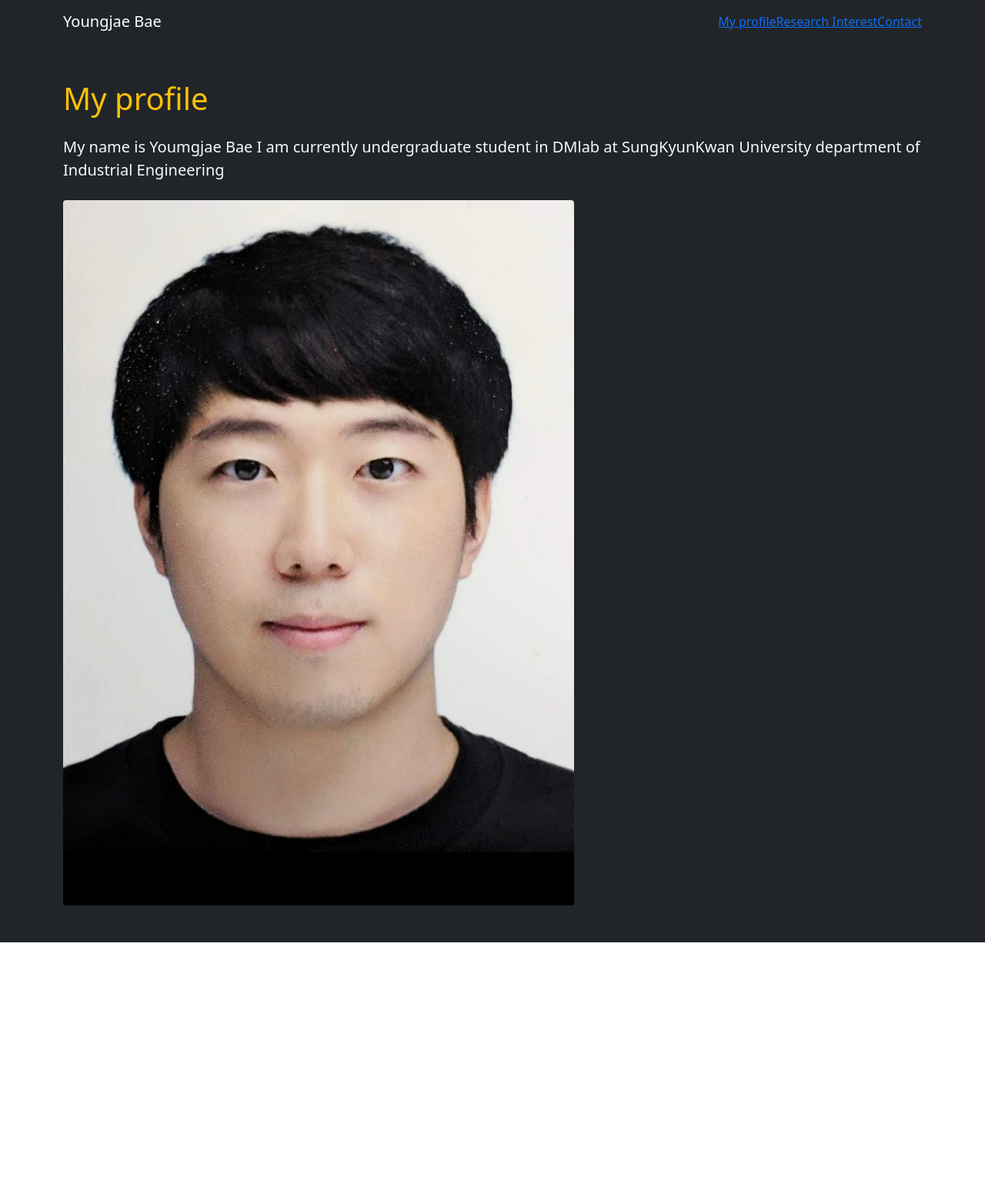
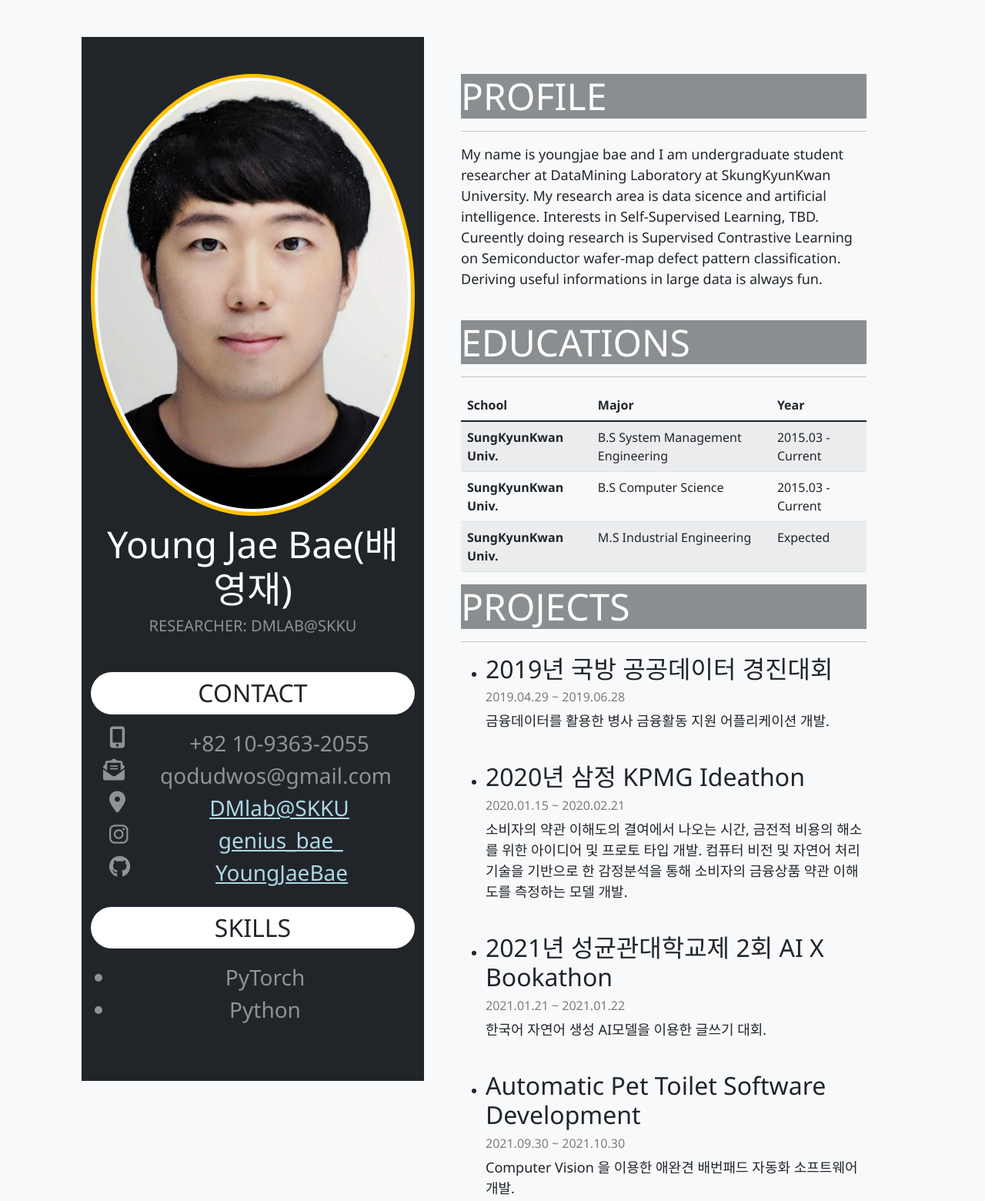
Before and after one commit to YoungJaeBae/YoungJaeBae.github.io, a plain HTML site: page index.html in a window 1280 px wide. Shown: the top 1560 px of the page at 77% size. Before the commit the page ends 1224 px from the top, so only its background shows below. Drawn offline with nearby package versions, Linux system fonts and the light colour scheme.

Commit message:
css added

```diff
--- a/index.html
+++ b/index.html
@@ -7,77 +7,197 @@
 
     <!-- Bootstrap CSS -->
     <link
-      href="https://cdn.jsdelivr.net/npm/bootstrap@5.0.2/dist/css/bootstrap.min.css"
+      <link
+      href="https://cdn.jsdelivr.net/npm/bootstrap@5.1.3/dist/css/bootstrap.min.css"
       rel="stylesheet"
-      integrity="sha384-EVSTQN3/azprG1Anm3QDgpJLIm9Nao0Yz1ztcQTwFspd3yD65VohhpuuCOmLASjC"
+      integrity="sha384-1BmE4kWBq78iYhFldvKuhfTAU6auU8tT94WrHftjDbrCEXSU1oBoqyl2QvZ6jIW3"
       crossorigin="anonymous"
     />
+    <link
+      rel="stylesheet"
+      href="https://cdnjs.cloudflare.com/ajax/libs/font-awesome/6.0.0-beta2/css/all.min.css"
+      integrity="sha512-YWzhKL2whUzgiheMoBFwW8CKV4qpHQAEuvilg9FAn5VJUDwKZZxkJNuGM4XkWuk94WCrrwslk8yWNGmY1EduTA=="
+      crossorigin="anonymous"
+      referrerpolicy="no-referrer"
+    />
+    <link rel="stylesheet" href="style.css" />
 
-    <title>Youngjae Bae</title>
+    <title>Youngjae Bae Resume</title>
   </head>
-  <body>
-    <!--nav bar-->
-    <nav class="navbar navbar-expand-lg bg-dark navbar-dark">
-      <div class="container">
-        <a href="#" class="navbar-brand">Youngjae Bae</a>
-        <button
-          class="navbar-toggler"
-          type="button"
-          data-bs-toggle="collapse"
-          data-bs-target="#navmenu"
-        >
-          <span class="navbar-toggler-icon"></span>
-        </button>
-        <div class="collapse navbar-collapse" id="navmenu">
-          <ul class="navbar-nav ms-auto">
-            <li class="nav-item">
-              <a href="#profile" class="navlink"> My profile</a>
-            </li>
-            <li class="Rnavitem">
-              <a href="#research" class="navlink"> Research Interest</a>
-            </li>
-            <li class="nav-item">
-              <a href="#contact" class="navlink"> Contact</a>
-            </li>
-          </ul>
-        </div>
-      </div>
-    </nav>
-    <!-- showcase -->
-    <section class="bg-dark text-light p-5 text-center text-sm-start">
-      <div class="container">
-        <div class="d-sm-flex">
-          <div>
-            <div>
-              <h1><span class="text-warning">My profile</span></h1>
-              <p class="lead my-4">
-                My name is Youmgjae Bae I am currently undergraduate student in
-                DMlab at SungKyunKwan University department of Industrial
-                Engineering
-              </p>
-            </div>
+
+  <body class="bg-light">
+    <div class="container-xl p-5">
+      <div class="row justify-content-between">
+        <div class="col-lg-5 bg-dark text-white text-center py-5 mr-5 h-100">
+          <div class="header-left">
             <img
-              class="rounded float-right w-10 h-20 d-sm-block"
               src="증명사진.jpg"
               alt=""
+              class="img-thumbnail rounded-circle mb-2 border-5 border-warning"
             />
+            <h1 class="display-5">Young Jae Bae(배영재)</h1>
+            <h4 class="lead text-uppercase text-white-50 mb-5">
+              Researcher: DMlab@SKKU
+            </h4>
+          </div>
+          <div>
+            <h5
+              class="text-uppercase bg-white text-dark fs-2 py-2 rounded-pill"
+            >
+              contact
+            </h5>
+            <ul class="list-unstyled text-white-50 fs-3 ml-5 py-2 text-left">
+              <li class="li list-item">
+                <i class="fas fa-mobile-alt float-start mx-4"></i>
+                +82 10-9363-2055
+              </li>
+              <li class="li list-item">
+                <i class="fas fa-envelope-open-text float-start mx-3"></i>
+                qodudwos@gmail.com
+              </li>
+              <li class="li list-item">
+                <i class="fas fa-map-marker-alt float-start mx-4"></i>
+                <a
+                  href="https://sites.google.com/view/skkudm/people/members?authuser=0#h.s886yhlx4zbs"
+                  >DMlab@SKKU</a
+                >
+              </li>
+              <li class="li list-item">
+                <i class="fab fa-instagram float-start mx-4"></i>
+                <a href="https://www.instagram.com/genius_bae_/">genius_bae_</a>
+              </li>
+              <li class="li list-item">
+                <i class="fab fa-github float-start mx-4"></i>
+                <a href="https://github.com/YoungJaeBae">YoungJaeBae</a>
+              </li>
+            </ul>
+          </div>
+
+          <div>
+            <h5
+              class="text-uppercase fs-2 bg-white text-dark py-2 rounded-pill"
+            >
+              Skills
+            </h5>
+            <ul
+              class="
+                list
+                text-white-50
+                fs-3
+                ml-5
+                py-2
+                text-left text-capitalize
+              "
+            >
+              <li class="list-iem">PyTorch</li>
+              <li class="list-iem">Python</li>
+            </ul>
+          </div>
+        </div>
+        <div class="col-lg-7 bg-light text-dark-py-4 py-5 px-5 ml-5 h-100">
+          <div class="header-right">
+            <h2 class="text-uppercase text-white bg-dark bg-opacity-50">
+              profile
+            </h2>
+            <hr />
+            <p>
+              My name is youngjae bae and I am undergraduate student researcher
+              at DataMining Laboratory at SkungKyunKwan University. My research
+              area is data sicence and artificial intelligence. Interests in
+              Self-Supervised Learning, TBD. Cureently doing research is
+              Supervised Contrastive Learning on Semiconductor wafer-map defect
+              pattern classification. Deriving useful informations in large data
+              is always fun.
+            </p>
+          </div>
+
+          <div>
+            <h2 class="text-uppercase text-white bg-dark bg-opacity-50">
+              Educations
+            </h2>
+            <hr />
+            <table class="table table-striped">
+              <thead class="table">
+                <th scope="col">School</th>
+                <th scope="col">Major</th>
+                <th scope="col">Year</th>
+              </thead>
+              <tbody>
+                <tr>
+                  <th scope="row">SungKyunKwan Univ.</th>
+                  <td>B.S System Management Engineering</td>
+                  <td>2015.03 - Current</td>
+                </tr>
+                <tr>
+                  <th scope="row">SungKyunKwan Univ.</th>
+                  <td>B.S Computer Science</td>
+                  <td>2015.03 - Current</td>
+                </tr>
+                <tr>
+                  <th scope="row">SungKyunKwan Univ.</th>
+                  <td>M.S Industrial Engineering</td>
+                  <td>Expected</td>
+                </tr>
+              </tbody>
+            </table>
+          </div>
+
+          <div id="projectwrapper">
+            <h2 class="text-uppercase text-white bg-dark bg-opacity-50">
+              Projects
+            </h2>
+            <hr />
+            <ul class="list">
+              <li class="list-item">
+                <h6 class="display-6">2019년 국방 공공데이터 경진대회</h6>
+                <h6 class="text-uppercase text-black-50">
+                  2019.04.29 ~ 2019.06.28
+                </h6>
+                <p>금융데이터를 활용한 병사 금융활동 지원 어플리케이션 개발.</p>
+              </li>
+              <li class="list-item">
+                <h6 class="display-6">2020년 삼정 KPMG Ideathon</h6>
+                <h6 class="text-uppercase text-black-50">
+                  2020.01.15 ~ 2020.02.21
+                </h6>
+                <p>
+                  소비자의 약관 이해도의 결여에서 나오는 시간, 금전적 비용의
+                  해소를 위한 아이디어 및 프로토 타입 개발. 컴퓨터 비전 및
+                  자연어 처리 기술을 기반으로 한 감정분석을 통해 소비자의
+                  금융상품 약관 이해도를 측정하는 모델 개발.
+                </p>
+              </li>
+              <li class="list-item">
+                <h6 class="display-6">
+                  2021년 성균관대학교제 2회 AI X Bookathon
+                </h6>
+                <h6 class="text-uppercase text-black-50">
+                  2021.01.21 ~ 2021.01.22
+                </h6>
+                <p>한국어 자연어 생성 AI모델을 이용한 글쓰기 대회.</p>
+              </li>
+              <li class="list-item">
+                <h6 class="display-6">
+                  Automatic Pet Toilet Software Development
+                </h6>
+                <h6 class="text-uppercase text-black-50">
+                  2021.09.30 ~ 2021.10.30
+                </h6>
+                <p>
+                  Computer Vision 을 이용한 애완견 배번패드 자동화 소프트웨어
+                  개발.
+                </p>
+              </li>
+            </ul>
+          </div>
+          <div>
+            <h2 class="text-uppercase text-white bg-dark bg-opacity-50">
+              Papers
+            </h2>
+            <hr />
           </div>
         </div>
       </div>
-    </section>
-    <!-- Optional JavaScript; choose one of the two! -->
-
-    <!-- Option 1: Bootstrap Bundle with Popper -->
-    <script
-      src="https://cdn.jsdelivr.net/npm/bootstrap@5.0.2/dist/js/bootstrap.bundle.min.js"
-      integrity="sha384-MrcW6ZMFYlzcLA8Nl+NtUVF0sA7MsXsP1UyJoMp4YLEuNSfAP+JcXn/tWtIaxVXM"
-      crossorigin="anonymous"
-    ></script>
-
-    <!-- Option 2: Separate Popper and Bootstrap JS -->
-    <!--
-    <script src="https://cdn.jsdelivr.net/npm/@popperjs/core@2.9.2/dist/umd/popper.min.js" integrity="sha384-IQsoLXl5PILFhosVNubq5LC7Qb9DXgDA9i+tQ8Zj3iwWAwPtgFTxbJ8NT4GN1R8p" crossorigin="anonymous"></script>
-    <script src="https://cdn.jsdelivr.net/npm/bootstrap@5.0.2/dist/js/bootstrap.min.js" integrity="sha384-cVKIPhGWiC2Al4u+LWgxfKTRIcfu0JTxR+EQDz/bgldoEyl4H0zUF0QKbrJ0EcQF" crossorigin="anonymous"></script>
-    -->
+    </div>
   </body>
 </html>
--- a/style.css
+++ b/style.css
@@ -0,0 +1,23 @@
+.display-6 {
+  font-size: 32px;
+}
+
+p {
+  font-size: 18px;
+  margin-bottom: 40px;
+}
+body {
+  font-family: "Segoe UI";
+}
+
+a {
+  color: lightblue;
+}
+
+h2 {
+  font-size: 48px;
+}
+
+a:visited {
+  color: rgba(255, 187, 0, 0.87);
+}
```
